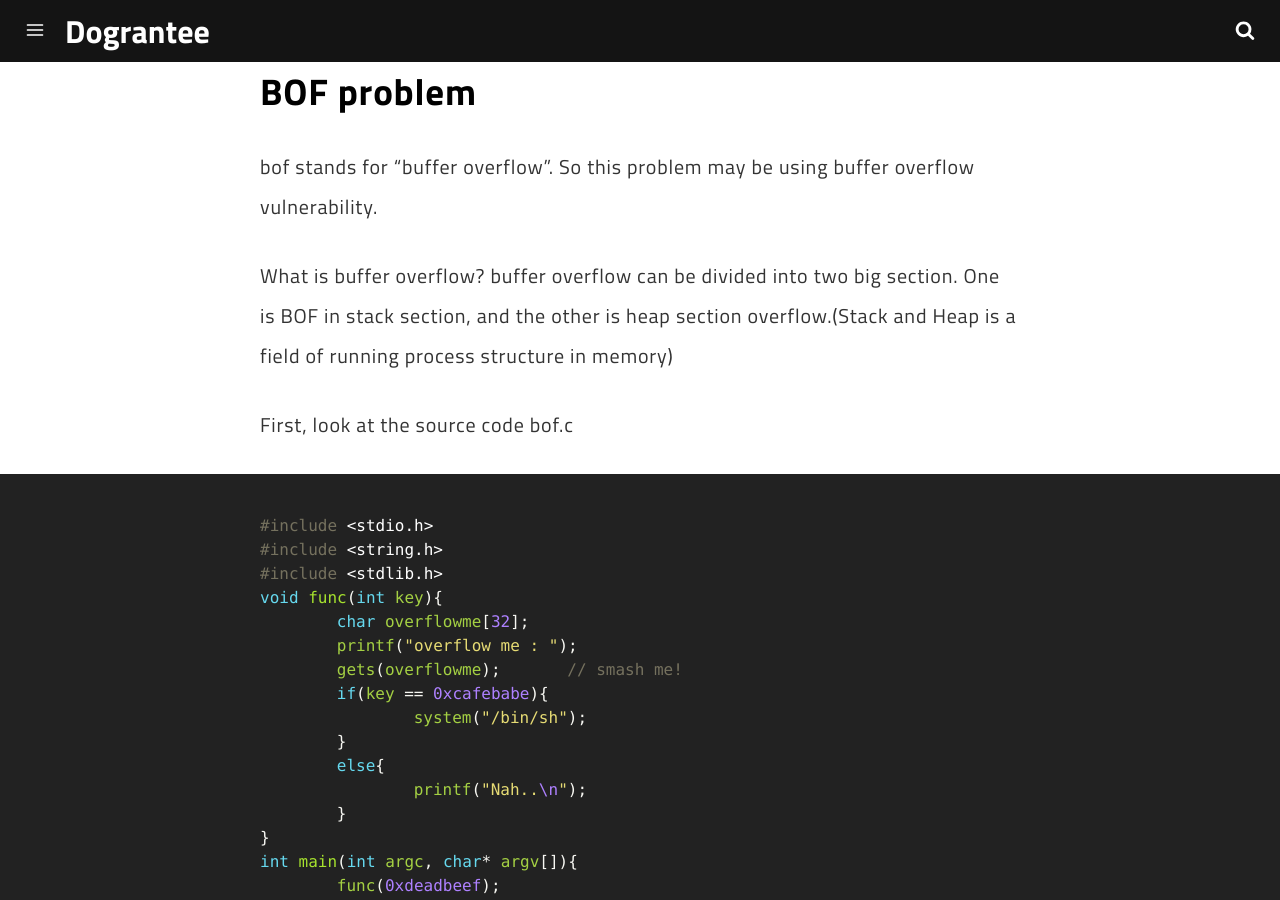
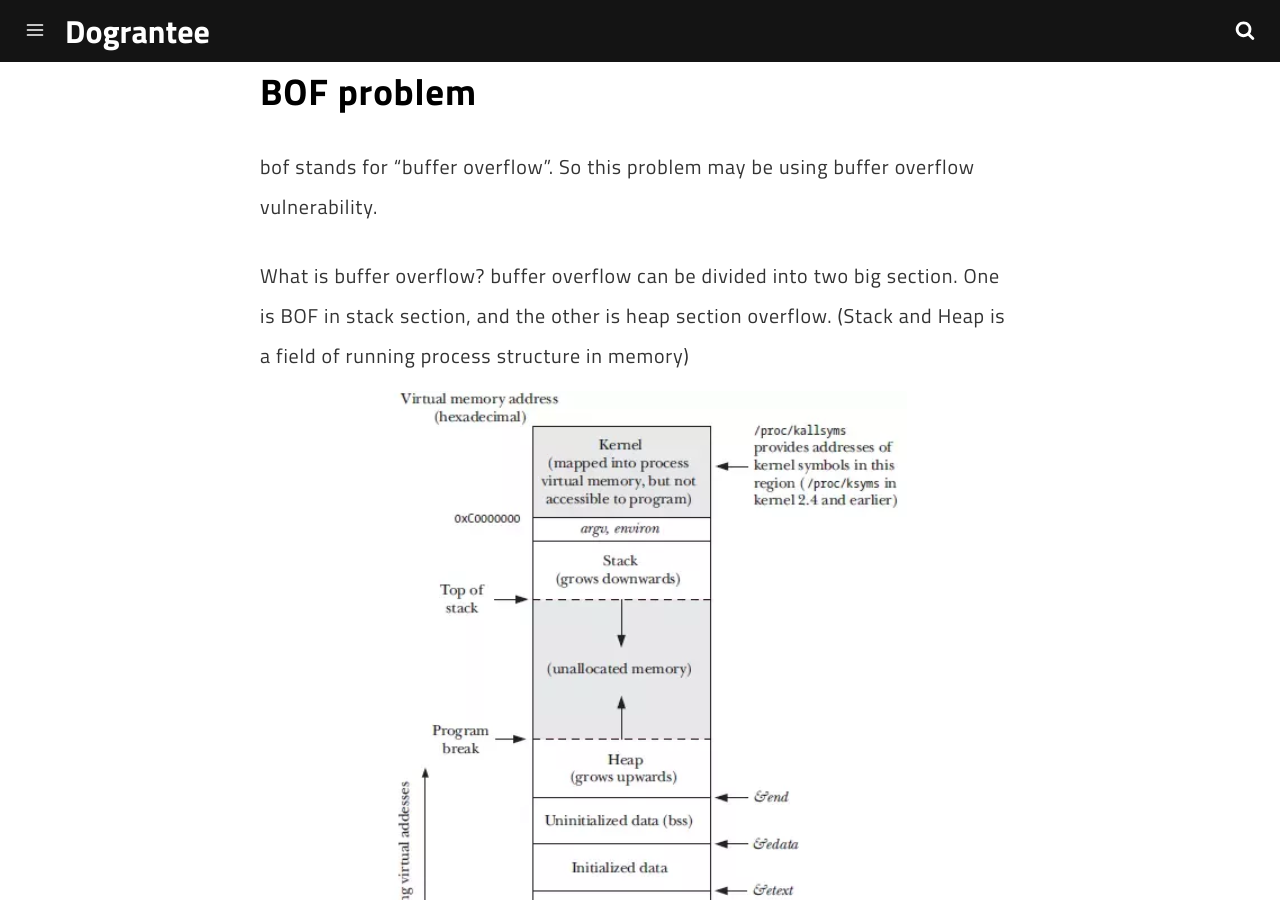
Before and after one commit to dograntee/dograntee.github.io, a Jekyll site: the page built from _posts/2018-08-26-pwnable-bof.md, in a window 1280 px wide and 900 px high, scrolled down 634 px. Built offline with Jekyll 4.4.1, drawn with Linux system fonts in a browser that asks for light colours; comment, search, counter and statistics services are not loaded.

Commit message:
18-09-10

```diff
--- a/_posts/2018-08-26-pwnable-bof.md
+++ b/_posts/2018-08-26-pwnable-bof.md
@@ -17,7 +17,10 @@ introduction: pwnable.kr - bof problem solving, it is a simple summary that i so
 
 bof stands for "buffer overflow". So this problem may be using buffer overflow vulnerability.
 
-What is buffer overflow? buffer overflow can be divided into two big section. One is BOF in stack section, and the other is heap section overflow.(Stack and Heap is a field of running process structure in memory)
+What is buffer overflow? buffer overflow can be divided into two big section. One is BOF in stack section, and the other is heap section overflow.
+(Stack and Heap is a field of running process structure in memory)
+![problem](/assets/img/pwn/bof/process_structure.PNG "process structure")
+
 
 First, look at the source code bof.c
 
```
Also changed, not shown: assets/img/pwn/bof/process_structure.PNG (added).
